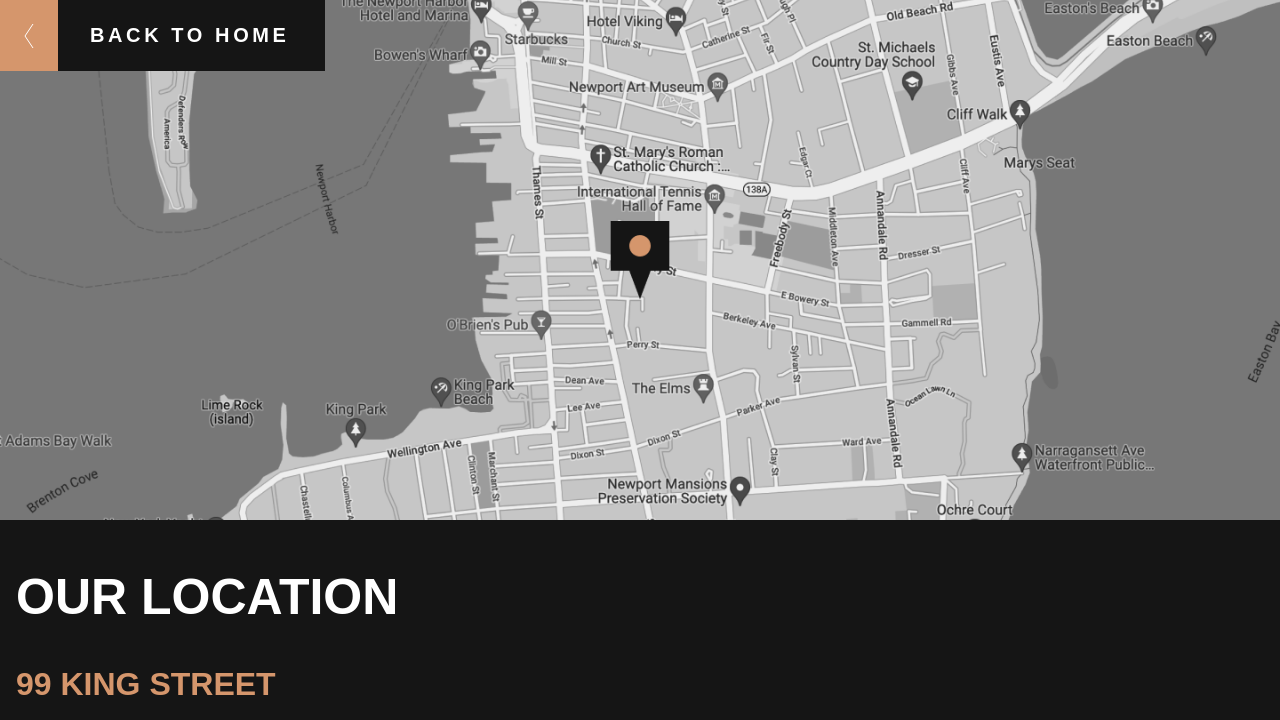
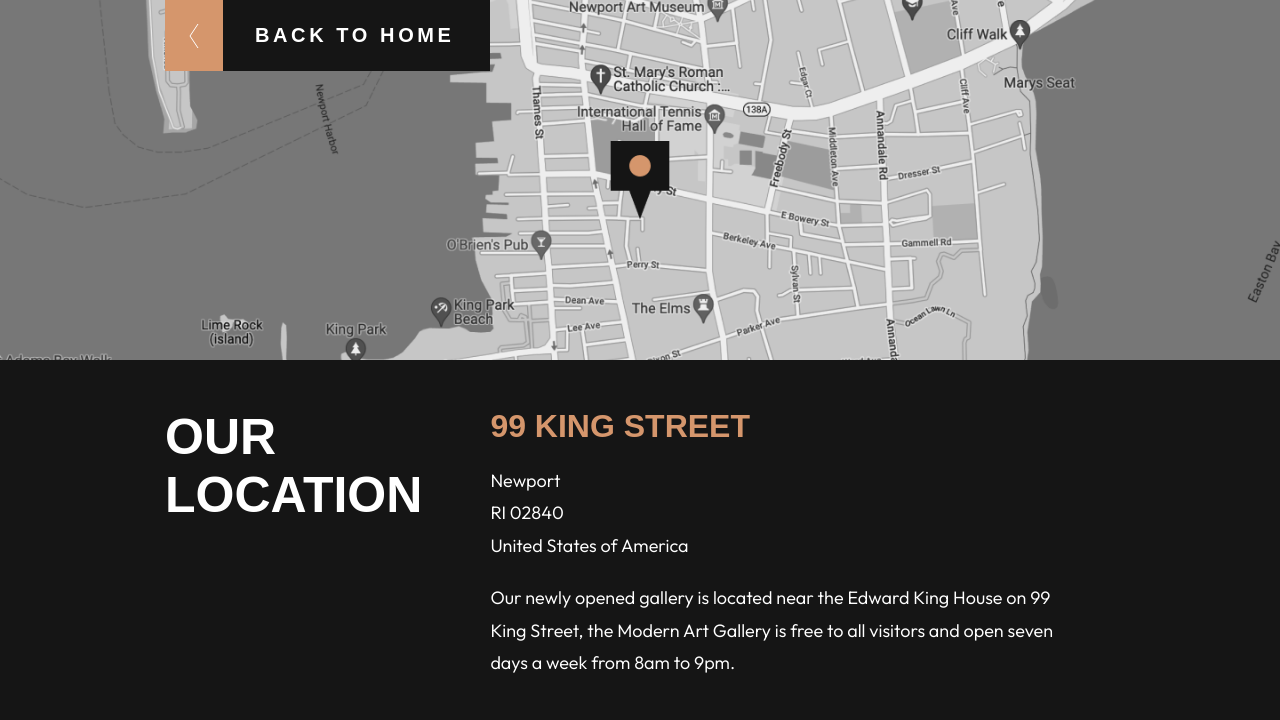
Before and after one commit to alvarobarrenadev/modern-art-gallery, a website built with Vite: page location.html in a window 1280 px wide. Shown: the top 720 px of the page. Built offline with nearby package versions, Linux system fonts and the light colour scheme; a web font is replaced by a local one.

Commit message:
Responsive Location Page and its footer

```diff
--- a/location.html
+++ b/location.html
@@ -36,15 +36,18 @@
     <body>
         <div class="location">
             <div class="location__img">
+                <span class="wrapper-btn">
                     <a href="index.html" class="btn-back" aria-label="Back to homepage">
                         <span class="btn-back__arrow">
                             <img src="img/arrow-button-back.svg" alt="Back arrow icon">
                         </span>
                         Back to Home
                     </a>
+                </span>
             </div>
             <div class="location__address">
                 <h1 class="location__address--title">Our <span>Location</span></h1>
+                <div class="wrapper">
                     <h2 class="location__address--subtitle">99 King Street</h2>
                     <p class="location__address--details">
                         <span>Newport</span>
@@ -52,6 +55,8 @@
                         <span>United States of America</span>
                     </p>
                     <p class="location__address--description">Our newly opened gallery is located near the Edward King House on 99 King Street, the Modern Art Gallery is free to all visitors and open seven days a week from 8am to 9pm.</p>
+
+                </div>
             </div>
         </div>
         <footer class="location__footer">
--- a/src/sass/abstracts/_mixins.scss
+++ b/src/sass/abstracts/_mixins.scss
@@ -58,7 +58,7 @@
   position: relative;
   display: inline-flex;
   align-items: center;
-  background-color: v.$orange;
+  background-color: v.$black;
   color: v.$white;
   font-size: 20px;
   padding: 2.4rem 3.5rem;
@@ -73,7 +73,7 @@
   left: 0;
   top: 0;
   height: 100%;
-  background-color: v.$black;
+  background-color: v.$orange;
   display: flex;
   align-items: center;
   justify-content: center;
--- a/src/sass/components/_buttons.scss
+++ b/src/sass/components/_buttons.scss
@@ -24,10 +24,10 @@
     transition: background-color 0.3s ease;
 
     &:hover {
-        background-color: v.$black;
+        background-color: v.$orange;
 
         .btn-back__arrow {
-            background-color: v.$orange;
+            background-color: v.$black;
         }
     }
 
--- a/src/sass/layout/_footer.scss
+++ b/src/sass/layout/_footer.scss
@@ -11,6 +11,7 @@
         flex-direction: row;
         gap: 6.5rem;
         align-items: flex-start;
+        padding: 5.6rem 3.4rem;
     }
 
     @include mx.breakpoint(desktop) {
@@ -102,6 +103,7 @@
         flex-direction: row;
         gap: 6.5rem;
         align-items: flex-start;
+        padding: 5.6rem 3.4rem;
     }
 
     @include mx.breakpoint(desktop) {
--- a/src/sass/pages/_location.scss
+++ b/src/sass/pages/_location.scss
@@ -1,9 +1,7 @@
 @use '@abstracts/variables' as v;
+@use '@abstracts/mixins' as mx;
 
 .location {
-    //margin-inline: auto; // From left to right
-    // TODO: Tablet
-    //padding-inline: 2rem; // From left to right
 
     &__img {
         background-image: url("/img/maps.png");
@@ -11,6 +9,27 @@
         background-position: center;
         background-size: cover;
         height: 65dvh;
+
+        @include mx.breakpoint(tablet) {
+            height: 50dvh;
+        }
+
+        @include mx.breakpoint(tablet) {
+            height: 45dvh;
+            background-position: center;
+        }
+    }
+
+    .wrapper-btn {
+        @include mx.breakpoint(tablet) {
+            margin-inline: auto;
+            padding-inline: 5.6rem;
+        }
+
+        @include mx.breakpoint(desktop) {
+            margin-inline: auto;
+            padding-inline: 16.5rem;
+        }
     }
 
     &__address {
@@ -19,6 +38,16 @@
         background-color: v.$black;
         padding-block: 4.8rem;
         padding-inline: 1.6rem;
+
+        @include mx.breakpoint(tablet) {
+            margin-inline: auto;
+            flex-direction: row;
+            gap: 6.8rem;
+        }
+
+        @include mx.breakpoint(desktop) {
+            padding-inline: 16.5rem;
+        }
 
         &--title {
             font-size: 5rem;
@@ -41,6 +70,10 @@
 
         &--description {
             color: v.$white;
+
+            @include mx.breakpoint(tablet) {
+                max-width: 95%;
+            }
         }
     }
 }
```
Lines whose indentation alone changed are shown as unchanged.
